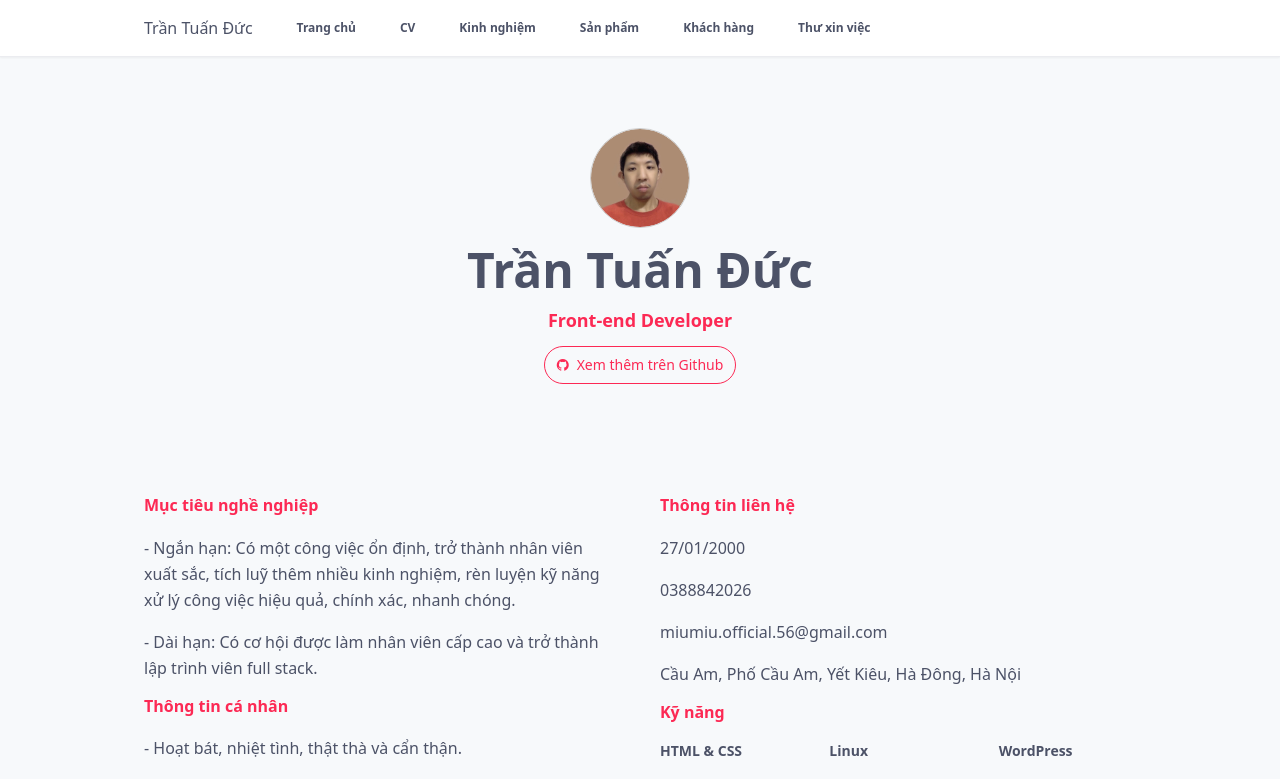
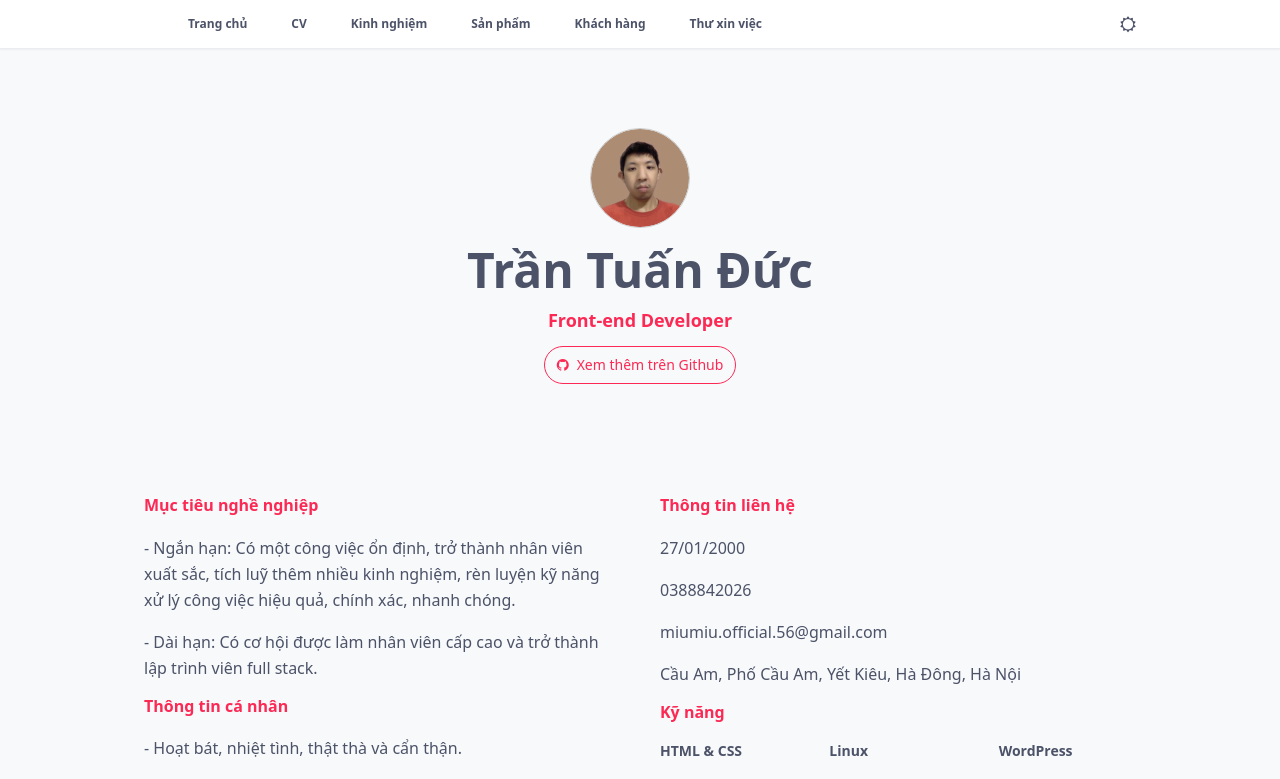
Before and after one commit to tuanductran/cv, a Vue app: page / in a window 1280 px wide. Shown: the top 779 px of the page. Built offline with nearby package versions, Linux system fonts and the light colour scheme.

Commit message:
Update index.vue

```diff
--- a/src/layouts/AppHeader/index.vue
+++ b/src/layouts/AppHeader/index.vue
@@ -1,11 +1,13 @@
 <script setup>
    import { inject, ref, computed } from "@vue/runtime-core"
-
    const isCollapsed = ref(true)
-
+   const isDark = ref(true)
    // extract some keys from the infos.json
    const { navbar: { links }, sections: { intro }} = inject('infos')
-
+   function toggleMode () {
+      isDark.value = !isDark.value
+      document.documentElement.classList.toggle('dark')
+   }
    function toggleCollapse () {
       isCollapsed.value = !isCollapsed.value
       document.documentElement.classList.toggle('vn-collapsed')
@@ -15,11 +17,12 @@
 <template>
    <nav class="fixed dark:fixed z-20 top-0 left-0 right-0 bg-white dark:bg-navbar-dark py-3 lg:py-4 shadow-sm">
       <div class="flex items-center container mx-auto px-5 md:px-9 lg:px-16 xl:px-36 2xl:px-52">
-         <!-- Logo -->
-         <a href="/">
-      	    {{ intro.fullname }}
-         </a>
-         <!-- End Logo -->
+         <!-- Dark/Light mode toggle button -->
+         <button @click="toggleMode" class="mr-auto md:hidden">
+            <i v-if="isDark" class="fa fa-sun-o"></i>
+            <i v-else class="fa fa-moon-o"></i>
+         </button>
+         <!-- End toogle button -->
          <!-- Three bars menu (only apears on mobile) -->
          <button @click="toggleCollapse" class="ml-auto md:hidden">
             <i v-if="isCollapsed" class="fa fa-bars"></i>
@@ -37,6 +40,12 @@
             <!-- End menu links -->
       	</ul>
          <!-- End Navbar menu -->
+         <!-- Dark/Light mode toggle button -->
+         <button @click="toggleMode" class="ml-auto hidden lg:flex">
+            <i v-if="isDark" class="fa fa-sun-o"></i>
+            <i v-else class="fa fa-moon-o"></i>
+         </button>
+         <!-- End toogle button -->
       </div>
    </nav>
 </template>
```
